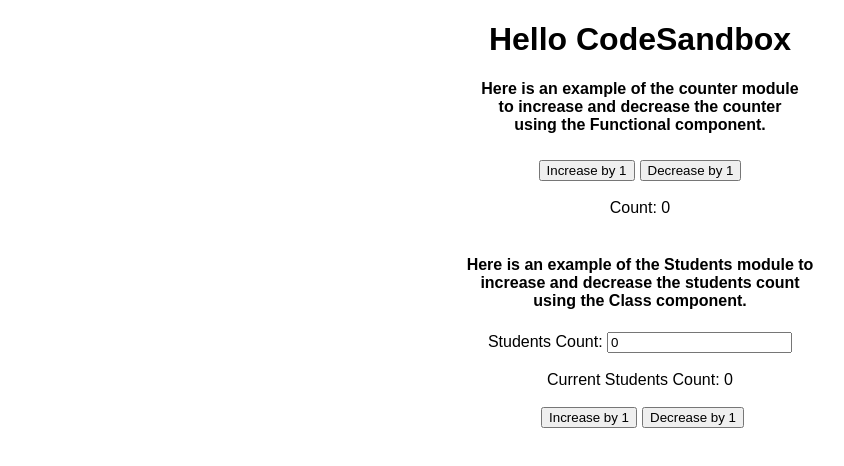
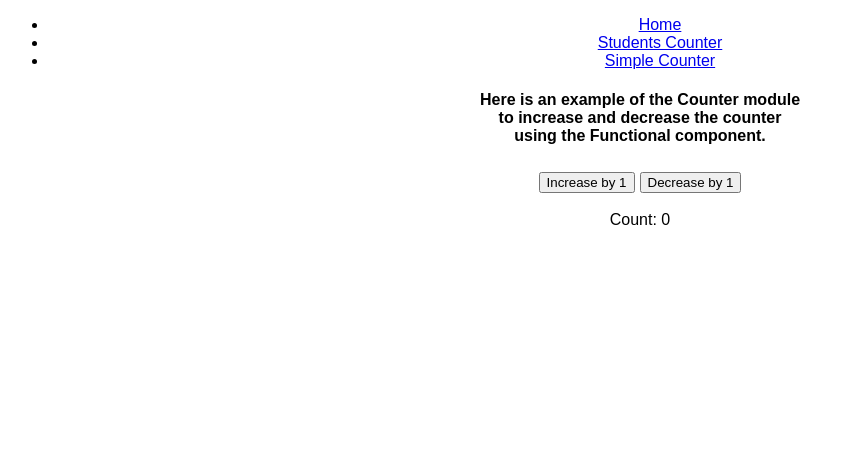
Before and after one commit to prince-tyagi-dev/react-redux-middleware-v3, a React (Create React App) app: page /simple-counter in a window 1280 px wide. Shown: the top 466 px of the page, without its empty margins (0-844 px from the left). Built offline with nearby package versions, Linux system fonts and the light colour scheme; no server answers.

Commit message:
Add Routing for the different counters and give the suitable counter names.

```diff
--- a/package.json
+++ b/package.json
@@ -8,6 +8,7 @@
     "react": "17.0.1",
     "react-dom": "17.0.1",
     "react-redux": "8.0.2",
+    "react-router-dom": "6.10.0",
     "react-scripts": "5.0.1",
     "redux": "4.2.0"
   },
--- a/src/App.tsx
+++ b/src/App.tsx
@@ -1,15 +1,32 @@
-import ClassRoom from "./components/ClassRoom";
-import Counter from "./components/Counter";
+import { Routes, Route, BrowserRouter } from "react-router-dom";
+import StudentsCounter from "./components/StudentsCounter";
+import SimpleCounter from "./components/SimpleCounter";
+import Home from "./components/Home";
 import "./styles.css";
 
 const App = (): JSX.Element => {
   return (
     <div className="App">
-      <h1>Hello CodeSandbox</h1>
-      <Counter />
-      <br />
-      <br />
-      <ClassRoom />
+      <ul>
+        <li>
+          <a href="/home">Home</a>
+        </li>
+        <li>
+          <a href="/students-counter">Students Counter</a>
+        </li>
+        <li>
+          <a href="/simple-counter">Simple Counter</a>
+        </li>
+      </ul>
+      <BrowserRouter>
+        <Routes>
+          <Route path="/" element={<Home />}>
+            <Route path="/home" element={<Home />} />
+          </Route>
+          <Route path="/students-counter" element={<StudentsCounter />} />
+          <Route path="/simple-counter" element={<SimpleCounter />} />
+        </Routes>
+      </BrowserRouter>
     </div>
   );
 };
--- a/src/CustomHooks/useTodoList/index.ts
+++ b/src/CustomHooks/useTodoList/index.ts
@@ -9,7 +9,7 @@ const useTotoList = (url: string): any[] => {
       .then((data) => setList(data));
 
     console.info("data: ", list);
-  }, [url]);
+  }, [url, list]);
 
   return list;
 };
--- /dev/null
+++ b/src/components/Home/index.tsx
@@ -0,0 +1,3 @@
+const Home = () => <h1>Hello Middleware</h1>;
+
+export default Home;
--- a/src/components/Counter/index.tsx
+++ b/src/components/SimpleCounter/index.tsx
@@ -3,7 +3,7 @@ import { connect } from "react-redux";
 import { decreaseCounter, increaseCounter } from "../../redux/actions";
 import useTotoList from "../../CustomHooks/useTodoList";
 
-const Counter = (props) => {
+const SimpleCounter = (props) => {
   const incrementHandler = () => {
     props.increaseCounter(1);
   };
@@ -45,7 +45,7 @@ const Counter = (props) => {
   return (
     <>
       <h4>
-        Here is an example of the counter module
+        Here is an example of the Counter module
         <br /> to increase and decrease the counter
         <br /> using the Functional component.
       </h4>
@@ -72,4 +72,4 @@ const mapDispatchToProps = (dispatch) => {
   };
 };
 
-export default connect(mapStateToProps, mapDispatchToProps)(Counter);
+export default connect(mapStateToProps, mapDispatchToProps)(SimpleCounter);
--- a/src/components/ClassRoom/index.tsx
+++ b/src/components/StudentsCounter/index.tsx
@@ -1,11 +1,11 @@
 import React from "react";
 
-interface IClassRoomState {
+interface IStudentsCounterState {
   studentsCount: number;
 }
 
-class ClassRoom extends React.Component {
-  state: IClassRoomState;
+class StudentsCounter extends React.Component {
+  state: IStudentsCounterState;
 
   constructor(props: any) {
     super(props);
@@ -30,7 +30,7 @@ class ClassRoom extends React.Component {
   // Pass a function to the setState function to show how its used,
   // the prevState to update te state.
   removeStudents() {
-    this.setState((prevState: IClassRoomState) => {
+    this.setState((prevState: IStudentsCounterState) => {
       return { ...prevState, studentsCount: prevState.studentsCount - 1 };
     });
   }
@@ -72,4 +72,4 @@ class ClassRoom extends React.Component {
     );
   }
 }
-export default ClassRoom;
+export default StudentsCounter;
--- a/src/middlewares/loggerMiddleware/index.ts
+++ b/src/middlewares/loggerMiddleware/index.ts
@@ -1,7 +1,7 @@
 const loggerMiddleware = (store) => (next) => (action) => {
-  console.info(store);
-  console.info(next);
-  console.info(action);
+  console.info("store=", store);
+  console.info("next=", next);
+  console.info("action=", action);
   next(action);
 };
 
```
Also changed, not shown: src/middlewares/combined/index.ts (+4 -4 lines).
